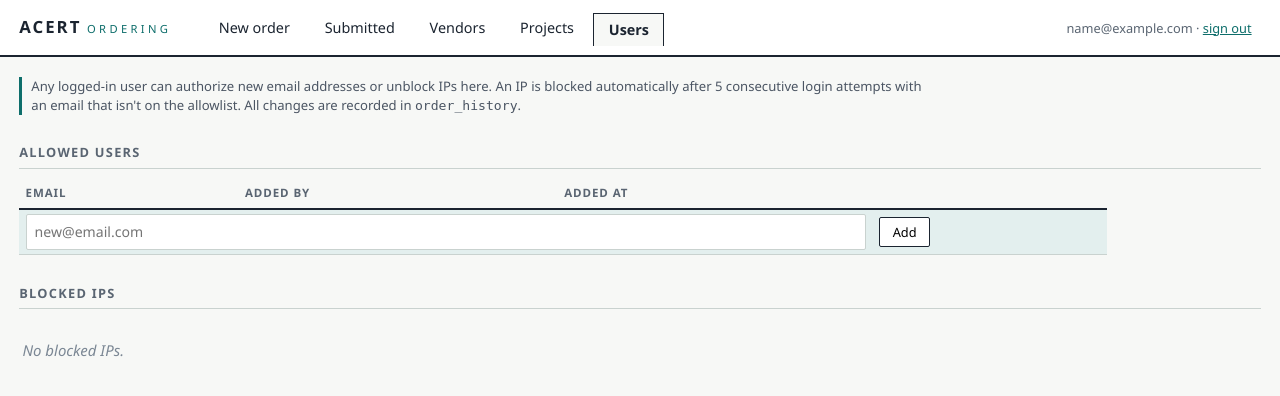
After one commit to jmfrancklab/orderapp, a Flask app: page /users in a window 1280 px wide. The commit adds this page. Shown: the top 396 px of the page. Run offline with Flask 3, Linux system fonts and the light colour scheme; the visitor is signed in with stand-in values (Sample User, id 1); data that the repository does not hold is empty.

Commit message:
Add allowlist auth, IP blocking, Users tab, and vendor address/fuzzy matching
- allowed_emails table gates login; add_user.py script seeds the first user
- blocked_ips table: IP blocked after 5 consecutive disallowed-email attempts
- Users tab: any logged-in user can add emails or unblock IPs; changes logged
- order_history gains table_name column (migrated via ALTER TABLE)
- quotes.py: extract_vendor_info() parses US address blocks from PDF text;
  fuzzy_match_vendors() uses difflib to find close DB matches by name
- quote_vendor API returns fuzzy_candidates + extracted when no exact match
- JS popup (floating CSS div) lets user confirm match, update DB info, or
  create a new vendor from the extracted address data
- /api/vendors POST and PATCH /api/vendors/<id>/patch for JS vendor creation

Co-Authored-By: Claude Sonnet 4.6 <noreply@anthropic.com>

```diff
--- a/app.py
+++ b/app.py
@@ -23,6 +23,9 @@ app = Flask(__name__)
 app.secret_key = os.environ.get("ORDERAPP_SECRET", "dev-secret-change-me")
 
 EMAIL_RE = re.compile(r"^[^@\s]+@[^@\s]+\.[^@\s]+$")
+
+_ip_attempts = {}        # ip -> count of failed logins with disallowed emails
+_IP_BLOCK_THRESHOLD = 5  # attempts before the IP is blocked
 
 # ------------------------------------------------------------------ db
 
@@ -74,14 +77,33 @@ def init_db():
     );
     CREATE TABLE IF NOT EXISTS order_history (
         id INTEGER PRIMARY KEY,
-        order_id INTEGER NOT NULL REFERENCES orders(id) ON DELETE CASCADE,
+        order_id INTEGER,
         changed_by TEXT NOT NULL,
         changed_at TEXT NOT NULL,
         field TEXT NOT NULL,
         old_value TEXT,
-        new_value TEXT
+        new_value TEXT,
+        table_name TEXT NOT NULL DEFAULT 'orders'
+    );
+    CREATE TABLE IF NOT EXISTS allowed_emails (
+        id INTEGER PRIMARY KEY,
+        email TEXT NOT NULL UNIQUE,
+        added_by TEXT NOT NULL DEFAULT 'system',
+        added_at TEXT NOT NULL
+    );
+    CREATE TABLE IF NOT EXISTS blocked_ips (
+        id INTEGER PRIMARY KEY,
+        ip TEXT NOT NULL UNIQUE,
+        blocked_at TEXT NOT NULL,
+        attempts INTEGER NOT NULL DEFAULT 0,
+        note TEXT NOT NULL DEFAULT ''
     );
     """)
+    # Migration for existing databases: add table_name column if missing
+    try:
+        db.execute("ALTER TABLE order_history ADD COLUMN table_name TEXT NOT NULL DEFAULT 'orders'")
+    except Exception:
+        pass
     db.commit()
     db.close()
 
@@ -94,14 +116,15 @@ def now_iso():
     return datetime.now(timezone.utc).isoformat(timespec="seconds")
 
 
-def log_change(db, order_id, field, old, new):
-    """Record one field change in order_history (no GUI for this yet)."""
+def log_change(db, record_id, field, old, new, table_name='orders', by=None):
+    """Record one field change in order_history."""
     db.execute(
         "INSERT INTO order_history (order_id, changed_by, changed_at, field,"
-        " old_value, new_value) VALUES (?,?,?,?,?,?)",
-        (order_id, current_user(), now_iso(), field,
+        " old_value, new_value, table_name) VALUES (?,?,?,?,?,?,?)",
+        (record_id or 0, by or current_user() or 'system', now_iso(), field,
          None if old is None else str(old),
-         None if new is None else str(new)))
+         None if new is None else str(new),
+         table_name))
 
 
 def vendor_incomplete(v):
@@ -167,17 +190,48 @@ def order_visible_to(db, order_id, email):
            WHERE o.id = ? AND (o.user_email = ? OR t.email IS NOT NULL)""",
         (email, order_id, email)).fetchone()
 
-# ------------------------------------------------------------------ auth (stub)
+def get_client_ip():
+    return request.headers.get("X-Forwarded-For", request.remote_addr).split(",")[0].strip()
+
+
+# ------------------------------------------------------------------ auth
 
 @app.route("/login", methods=["GET", "POST"])
 def login():
     error = None
     if request.method == "POST":
+        ip = get_client_ip()
+        db = get_db()
+        if db.execute("SELECT 1 FROM blocked_ips WHERE ip = ?", (ip,)).fetchone():
+            return render_template("login.html",
+                error="This IP address has been blocked after repeated failed attempts. "
+                      "Contact an existing user to unblock it from the Users tab.")
         email = request.form.get("email", "").strip().lower()
-        if EMAIL_RE.match(email):
+        if not EMAIL_RE.match(email):
+            error = "Enter a valid email address."
+        elif db.execute("SELECT 1 FROM allowed_emails WHERE email = ?", (email,)).fetchone():
             session["email"] = email
             return redirect(url_for("orders"))
-        error = "Enter a valid email address."
+        else:
+            count = _ip_attempts.get(ip, 0) + 1
+            _ip_attempts[ip] = count
+            if count >= _IP_BLOCK_THRESHOLD:
+                db.execute(
+                    "INSERT OR IGNORE INTO blocked_ips (ip, blocked_at, attempts) VALUES (?,?,?)",
+                    (ip, now_iso(), count))
+                db.execute("UPDATE blocked_ips SET attempts=?, blocked_at=? WHERE ip=?",
+                           (count, now_iso(), ip))
+                db.execute(
+                    "INSERT INTO order_history (order_id, changed_by, changed_at, field,"
+                    " old_value, new_value, table_name) VALUES (0,'system',?,?,?,?,'blocked_ips')",
+                    (now_iso(), "ip", None, ip))
+                db.commit()
+                error = ("This IP has been blocked after too many failed attempts. "
+                         "Contact an existing user to unblock it from the Users tab.")
+            else:
+                remaining = _IP_BLOCK_THRESHOLD - count
+                error = (f"That email is not authorized. "
+                         f"({remaining} attempt{'s' if remaining != 1 else ''} remaining before this IP is blocked.)")
     return render_template("login.html", error=error)
 
 
@@ -293,6 +347,91 @@ def update_vendor(vid):
     return redirect(url_for("vendors"))
 
 
+@app.route("/users", methods=["GET", "POST"])
+@login_required
+def users():
+    db = get_db()
+    if request.method == "POST":
+        email = request.form.get("email", "").strip().lower()
+        if EMAIL_RE.match(email):
+            cur = db.execute(
+                "INSERT OR IGNORE INTO allowed_emails (email, added_by, added_at) VALUES (?,?,?)",
+                (email, current_user(), now_iso()))
+            if cur.rowcount:
+                log_change(db, 0, "email", None, email, table_name="allowed_emails")
+            db.commit()
+        return redirect(url_for("users"))
+    emails = db.execute("SELECT * FROM allowed_emails ORDER BY added_at DESC").fetchall()
+    blocked = db.execute("SELECT * FROM blocked_ips ORDER BY blocked_at DESC").fetchall()
+    return render_template("users.html", tab="users", emails=emails, blocked=blocked,
+                           threshold=_IP_BLOCK_THRESHOLD)
+
+
+@app.route("/users/<int:uid>/remove", methods=["POST"])
+@login_required
+def remove_user(uid):
+    db = get_db()
+    row = db.execute("SELECT email FROM allowed_emails WHERE id = ?", (uid,)).fetchone()
+    if row:
+        log_change(db, 0, "email", row["email"], None, table_name="allowed_emails")
+        db.execute("DELETE FROM allowed_emails WHERE id = ?", (uid,))
+        db.commit()
+    return redirect(url_for("users"))
+
+
+@app.route("/blocked-ips/<int:bid>/unblock", methods=["POST"])
+@login_required
+def unblock_ip(bid):
+    db = get_db()
+    row = db.execute("SELECT ip FROM blocked_ips WHERE id = ?", (bid,)).fetchone()
+    if row:
+        ip = row["ip"]
+        log_change(db, 0, "ip", ip, None, table_name="blocked_ips")
+        db.execute("DELETE FROM blocked_ips WHERE id = ?", (bid,))
+        db.commit()
+        _ip_attempts.pop(ip, None)
+    return redirect(url_for("users"))
+
+
+@app.route("/api/vendors", methods=["POST"])
+@login_required
+def api_create_vendor():
+    """Create a vendor via JSON (from quote auto-detection). Returns {id, name, incomplete}."""
+    data = request.get_json(silent=True) or {}
+    name = data.get("name", "").strip()
+    if not name:
+        return jsonify(error="name required"), 400
+    db = get_db()
+    cur = db.execute(
+        "INSERT OR IGNORE INTO vendors (name, website, phone, tax_exempt_filed) VALUES (?,?,?,0)",
+        (name, data.get("website", "").strip(), data.get("phone", "").strip()))
+    db.commit()
+    if cur.lastrowid:
+        vid = cur.lastrowid
+    else:
+        row = db.execute("SELECT id FROM vendors WHERE name = ?", (name,)).fetchone()
+        vid = row["id"] if row else None
+    v = db.execute("SELECT * FROM vendors WHERE id = ?", (vid,)).fetchone()
+    vd = dict(v, incomplete=vendor_incomplete(v), domain=domain_of(v["website"]))
+    return jsonify(id=vd["id"], name=vd["name"], incomplete=vd["incomplete"])
+
+
+@app.route("/api/vendors/<int:vid>/patch", methods=["PATCH"])
+@login_required
+def api_patch_vendor(vid):
+    """Update phone/website on a vendor from quote-extracted info."""
+    db = get_db()
+    v = db.execute("SELECT * FROM vendors WHERE id = ?", (vid,)).fetchone()
+    if v is None:
+        return jsonify(error="not found"), 404
+    data = request.get_json(silent=True) or {}
+    phone = data.get("phone", v["phone"])
+    website = data.get("website", v["website"])
+    db.execute("UPDATE vendors SET phone=?, website=? WHERE id=?", (phone, website, vid))
+    db.commit()
+    return jsonify(ok=True)
+
+
 @app.route("/projects", methods=["GET", "POST"])
 @login_required
 def projects():
@@ -374,8 +513,20 @@ def api_quote_vendor(oid):
     except quotes.QuoteError as e:
         return jsonify(matched=False, provider=provider, message=str(e))
 
-    vendor, hints = quotes.match_vendor(text, fetch_vendors(db))
+    all_vendors = fetch_vendors(db)
+    vendor, hints = quotes.match_vendor(text, all_vendors)
     if vendor is None:
+        extracted = quotes.extract_vendor_info(text)
+        fuzzy = []
+        if extracted and extracted.get("name"):
+            fuzzy = quotes.fuzzy_match_vendors(extracted["name"], all_vendors)
+        if fuzzy or (extracted and (extracted.get("name") or extracted.get("street"))):
+            safe_fuzzy = [
+                {k: v[k] for k in ("id", "name", "domain", "incomplete", "score")}
+                for v in fuzzy
+            ]
+            return jsonify(matched=False, provider=provider,
+                           fuzzy_candidates=safe_fuzzy, extracted=extracted)
         msg = "Quote read, but no known vendor matched."
         if hints:
             msg += " Domains seen in the quote: " + ", ".join(hints) + \
--- a/static/app.js
+++ b/static/app.js
@@ -47,6 +47,194 @@
     timers[key] = setTimeout(function () { saveField(input); }, 400);
   }
 
+  /* --- vendor match popup -------------------------------------------- */
+
+  var _vendorPopup = null;
+  var _vendorOverlay = null;
+  var _popupRow = null;
+  var _popupExtracted = null;
+  var _popupCandidates = [];
+
+  function showVendorPopup(row, data) {
+    _popupRow = row;
+    _popupExtracted = data.extracted || null;
+    _popupCandidates = data.fuzzy_candidates || [];
+    closeVendorPopup();
+
+    var overlay = document.createElement('div');
+    overlay.className = 'vendor-overlay';
+    overlay.onclick = closeVendorPopup;
+    document.body.appendChild(overlay);
+    _vendorOverlay = overlay;
+
+    var pop = document.createElement('div');
+    pop.className = 'vendor-popup';
+    _vendorPopup = pop;
+
+    var head = document.createElement('div');
+    head.className = 'vendor-popup-head';
+    var title = document.createElement('strong');
+    title.textContent = 'Vendor not found — confirm match';
+    var xBtn = document.createElement('button');
+    xBtn.type = 'button'; xBtn.className = 'vendor-popup-x';
+    xBtn.textContent = '×'; xBtn.onclick = closeVendorPopup;
+    head.appendChild(title); head.appendChild(xBtn);
+    pop.appendChild(head);
+
+    if (_popupExtracted) {
+      var extSec = document.createElement('div');
+      extSec.className = 'vendor-popup-section';
+      var extLbl = document.createElement('div');
+      extLbl.className = 'vendor-popup-label';
+      extLbl.textContent = 'Extracted from quote';
+      extSec.appendChild(extLbl);
+      var ext = _popupExtracted;
+      var lines = [
+        ext.name,
+        ext.street,
+        [ext.city, ext.state, ext.zip].filter(Boolean).join(', ') || null,
+        ext.phone ? 'Phone: ' + ext.phone : null,
+        ext.website ? 'Web: ' + ext.website : null,
+      ];
+      lines.filter(Boolean).forEach(function (line) {
+        var p = document.createElement('div');
+        p.className = 'vendor-popup-info'; p.textContent = line;
+        extSec.appendChild(p);
+      });
+      pop.appendChild(extSec);
+    }
+
+    if (_popupCandidates.length > 0) {
+      var candSec = document.createElement('div');
+      candSec.className = 'vendor-popup-section';
+      var candLbl = document.createElement('div');
+      candLbl.className = 'vendor-popup-label';
+      candLbl.textContent = 'Close matches in database';
+      candSec.appendChild(candLbl);
+      _popupCandidates.forEach(function (v, i) {
+        var lbl = document.createElement('label');
+        lbl.className = 'vendor-popup-candidate';
+        var radio = document.createElement('input');
+        radio.type = 'radio'; radio.name = 'vp-cand';
+        radio.value = String(v.id);
+        if (i === 0) radio.checked = true;
+        lbl.appendChild(radio);
+        lbl.appendChild(document.createTextNode(
+          ' ' + v.name + ' — ' + Math.round(v.score * 100) + '% match'));
+        candSec.appendChild(lbl);
+      });
+      pop.appendChild(candSec);
+    }
+
+    var actions = document.createElement('div');
+    actions.className = 'vendor-popup-actions';
+
+    if (_popupCandidates.length > 0) {
+      actions.appendChild(makePopupBtn('Use database info', 'submit-btn',
+        function () { vendorPopupAction('use_db'); }));
+      actions.appendChild(makePopupBtn('Update vendor info in database', 'mini',
+        function () { vendorPopupAction('update_db'); }));
+    }
+
+    if (_popupExtracted && _popupExtracted.name) {
+      var noMatchLabel = _popupCandidates.length > 0
+        ? 'Not a match — create new' : 'Create new vendor';
+      actions.appendChild(makePopupBtn(noMatchLabel, 'mini',
+        function () { vendorPopupAction('create_new'); }));
+    } else if (_popupCandidates.length > 0) {
+      actions.appendChild(makePopupBtn('Not a match', 'mini', closeVendorPopup));
+    }
+
+    actions.appendChild(makePopupBtn('Cancel', 'mini', closeVendorPopup));
+    pop.appendChild(actions);
+    document.body.appendChild(pop);
+  }
+
+  function makePopupBtn(label, cls, onClick) {
+    var btn = document.createElement('button');
+    btn.type = 'button'; btn.className = cls;
+    btn.textContent = label; btn.onclick = onClick;
+    return btn;
+  }
+
+  function closeVendorPopup() {
+    if (_vendorPopup) { _vendorPopup.remove(); _vendorPopup = null; }
+    if (_vendorOverlay) { _vendorOverlay.remove(); _vendorOverlay = null; }
+    _popupRow = null;
+  }
+
+  function selectedCandidateId() {
+    if (!_vendorPopup) return null;
+    var radio = _vendorPopup.querySelector('input[name="vp-cand"]:checked');
+    return radio ? parseInt(radio.value, 10) : null;
+  }
+
+  function findCandidate(id) {
+    for (var i = 0; i < _popupCandidates.length; i++) {
+      if (_popupCandidates[i].id === id) return _popupCandidates[i];
+    }
+    return null;
+  }
+
+  function vendorPopupAction(action) {
+    var row = _popupRow;
+    var ext = _popupExtracted;
+    var vid = selectedCandidateId();
+    var candidate = vid ? findCandidate(vid) : null;
+
+    if ((action === 'use_db' || action === 'update_db') && candidate) {
+      if (action === 'update_db') {
+        var patch = {};
+        if (ext && ext.phone) patch.phone = ext.phone;
+        if (ext && ext.website) patch.website = ext.website;
+        if (Object.keys(patch).length > 0) {
+          post('/api/vendors/' + candidate.id + '/patch', 'PATCH', patch, null);
+        }
+      }
+      assignVendorToRow(row, candidate);
+      closeVendorPopup();
+    } else if (action === 'create_new' && ext && ext.name) {
+      var body = { name: ext.name };
+      if (ext.phone) body.phone = ext.phone;
+      if (ext.website) body.website = ext.website;
+      post('/api/vendors', 'POST', body, function (data) {
+        if (data && data.id) {
+          addVendorOption(data);
+          assignVendorToRow(row, data);
+        }
+      });
+      closeVendorPopup();
+    }
+  }
+
+  function assignVendorToRow(row, vendor) {
+    if (!row) return;
+    var select = row.querySelector('.vendor-select');
+    if (select) {
+      if (!select.querySelector('option[value="' + vendor.id + '"]')) {
+        var opt = document.createElement('option');
+        opt.value = vendor.id; opt.textContent = vendor.name;
+        if (vendor.incomplete) opt.dataset.incomplete = '1';
+        select.appendChild(opt);
+      }
+      select.value = vendor.id;
+      updateFlag(select);
+    }
+    post('/api/orders/' + row.dataset.id, 'POST', { vendor_id: vendor.id }, null);
+    rowNote(row, 'vendor from quote: ' + vendor.name);
+  }
+
+  function addVendorOption(vendor) {
+    document.querySelectorAll('.vendor-select').forEach(function (sel) {
+      if (!sel.querySelector('option[value="' + vendor.id + '"]')) {
+        var opt = document.createElement('option');
+        opt.value = vendor.id; opt.textContent = vendor.name;
+        if (vendor.incomplete) opt.dataset.incomplete = '1';
+        sel.appendChild(opt);
+      }
+    });
+  }
+
   /* --- vendor helpers ------------------------------------------------ */
 
   function updateFlag(select) {
@@ -91,6 +279,9 @@
            if (data.matched) {
              if (select) { select.value = data.vendor_id; updateFlag(select); }
              rowNote(row, "vendor from quote: " + data.vendor_name);
+           } else if (data.fuzzy_candidates !== undefined || data.extracted) {
+             rowNote(row, "");
+             showVendorPopup(row, data);
            } else {
              rowNote(row, data.message || "couldn't read the quote", true);
            }
--- a/static/style.css
+++ b/static/style.css
@@ -191,6 +191,56 @@ input[data-field="link"] { font-family: var(--mono); font-size: .8rem; }
 }
 .error { color: var(--alert); font-size: .82rem; margin: 0; }
 
+/* ------------------------------------------------- section subheadings */
+.ref-section {
+  font-size: .8rem; text-transform: uppercase; letter-spacing: .1em;
+  color: #5a6572; margin: 1.8rem 0 .6rem; font-weight: 600;
+  border-bottom: 1px solid var(--rule); padding-bottom: .35rem;
+}
+
+/* ------------------------------------------------- vendor match popup */
+.vendor-overlay {
+  position: fixed; inset: 0; background: rgba(0,0,0,.30); z-index: 9998;
+}
+.vendor-popup {
+  position: fixed; top: 50%; left: 50%; transform: translate(-50%, -50%);
+  z-index: 9999;
+  background: #fff; border: 2px solid var(--ink);
+  box-shadow: 8px 8px 0 var(--accent-soft);
+  padding: 1.4rem 1.6rem;
+  width: min(500px, 94vw); max-height: 82vh; overflow-y: auto;
+}
+.vendor-popup-head {
+  display: flex; justify-content: space-between; align-items: flex-start;
+  margin-bottom: 1rem;
+}
+.vendor-popup-head strong { font-size: 1rem; }
+.vendor-popup-x {
+  border: none; background: none; cursor: pointer;
+  font-size: 1.3rem; color: var(--ink); opacity: .45;
+  line-height: 1; padding: 0; flex: none; margin-left: .5rem;
+}
+.vendor-popup-x:hover { opacity: 1; }
+.vendor-popup-section {
+  margin-bottom: 1rem; padding-bottom: 1rem;
+  border-bottom: 1px solid var(--rule);
+}
+.vendor-popup-label {
+  font-size: .72rem; text-transform: uppercase; letter-spacing: .08em;
+  color: #5a6572; margin-bottom: .4rem; font-weight: 600;
+}
+.vendor-popup-info {
+  font-size: .88rem; font-family: var(--mono); margin-bottom: .18rem;
+}
+.vendor-popup-candidate {
+  display: flex; align-items: center; gap: .5rem;
+  font-size: .9rem; margin-bottom: .45rem; cursor: pointer;
+}
+.vendor-popup-candidate input[type="radio"] { width: auto; }
+.vendor-popup-actions {
+  display: flex; flex-wrap: wrap; gap: .5rem; padding-top: .5rem;
+}
+
 /* ------------------------------------------------- small screens */
 @media (max-width: 900px) {
   .sheet-head { display: none; }
--- a/templates/base.html
+++ b/templates/base.html
@@ -14,6 +14,7 @@
     <a href="{{ url_for('submitted') }}" class="{{ 'active' if tab=='submitted' }}">Submitted</a>
     <a href="{{ url_for('vendors') }}"   class="{{ 'active' if tab=='vendors' }}">Vendors</a>
     <a href="{{ url_for('projects') }}"  class="{{ 'active' if tab=='projects' }}">Projects</a>
+    <a href="{{ url_for('users') }}"     class="{{ 'active' if tab=='users' }}">Users</a>
   </nav>
   <span class="who">
     {{ session['email'] }} · <a href="{{ url_for('logout') }}">sign out</a>
--- /dev/null
+++ b/templates/users.html
@@ -0,0 +1,72 @@
+{% extends "base.html" %}
+{% block title %}Users{% endblock %}
+{% block content %}
+
+<p class="explain">Any logged-in user can authorize new email addresses or unblock IPs
+here. An IP is blocked automatically after {{ threshold }} consecutive login attempts
+with an email that isn't on the allowlist. All changes are recorded in
+<code>order_history</code>.</p>
+
+<h2 class="ref-section">Allowed users</h2>
+
+<form id="uadd" method="post" action="{{ url_for('users') }}"></form>
+
+<div class="table-wrap">
+<table class="ref-table">
+  <thead><tr>
+    <th>Email</th><th>Added by</th><th>Added at</th><th></th>
+  </tr></thead>
+  <tbody>
+    {% for e in emails %}
+    <tr>
+      <td class="ro">{{ e.email }}</td>
+      <td class="ro">{{ e.added_by }}</td>
+      <td class="ro">{{ e.added_at }}</td>
+      <td>
+        <form method="post" action="{{ url_for('remove_user', uid=e.id) }}"
+              onsubmit="return confirm('Remove {{ e.email }} from the allowlist?')">
+          <button type="submit" class="mini">Remove</button>
+        </form>
+      </td>
+    </tr>
+    {% endfor %}
+    <tr class="new-row">
+      <td colspan="3">
+        <input form="uadd" name="email" type="email"
+               placeholder="new@email.com" required>
+      </td>
+      <td><button form="uadd" type="submit" class="mini">Add</button></td>
+    </tr>
+  </tbody>
+</table>
+</div>
+
+<h2 class="ref-section">Blocked IPs</h2>
+
+{% if blocked %}
+<div class="table-wrap">
+<table class="ref-table">
+  <thead><tr>
+    <th>IP address</th><th>Blocked at</th><th>Attempts</th><th></th>
+  </tr></thead>
+  <tbody>
+    {% for b in blocked %}
+    <tr>
+      <td class="ro">{{ b.ip }}</td>
+      <td class="ro">{{ b.blocked_at }}</td>
+      <td class="ro center">{{ b.attempts }}</td>
+      <td>
+        <form method="post" action="{{ url_for('unblock_ip', bid=b.id) }}">
+          <button type="submit" class="mini">Unblock</button>
+        </form>
+      </td>
+    </tr>
+    {% endfor %}
+  </tbody>
+</table>
+</div>
+{% else %}
+<p class="empty">No blocked IPs.</p>
+{% endif %}
+
+{% endblock %}
```
Also changed, not shown: add_user.py (added, +48 -0 lines), quotes.py (+103 -0 lines), README.md.
